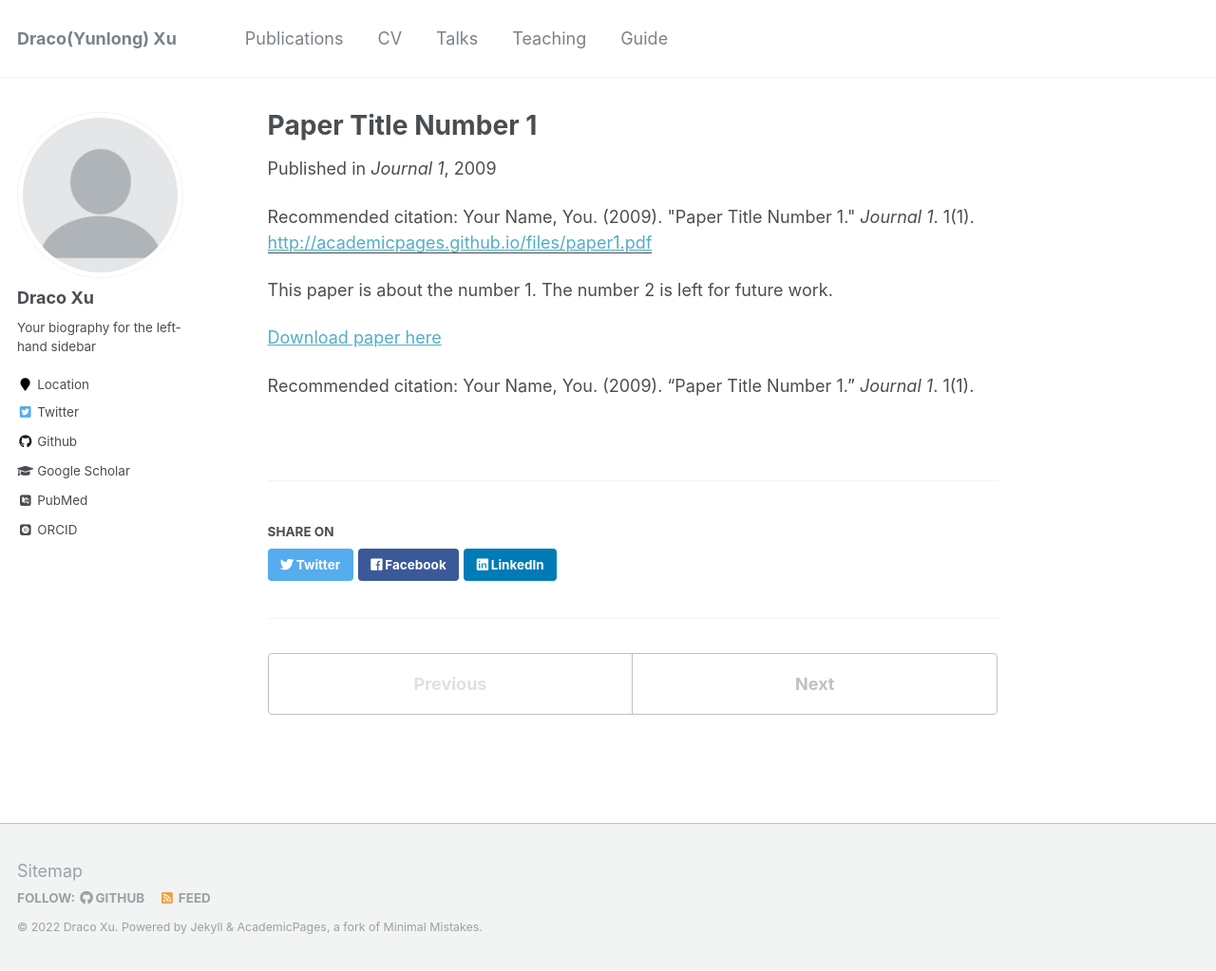
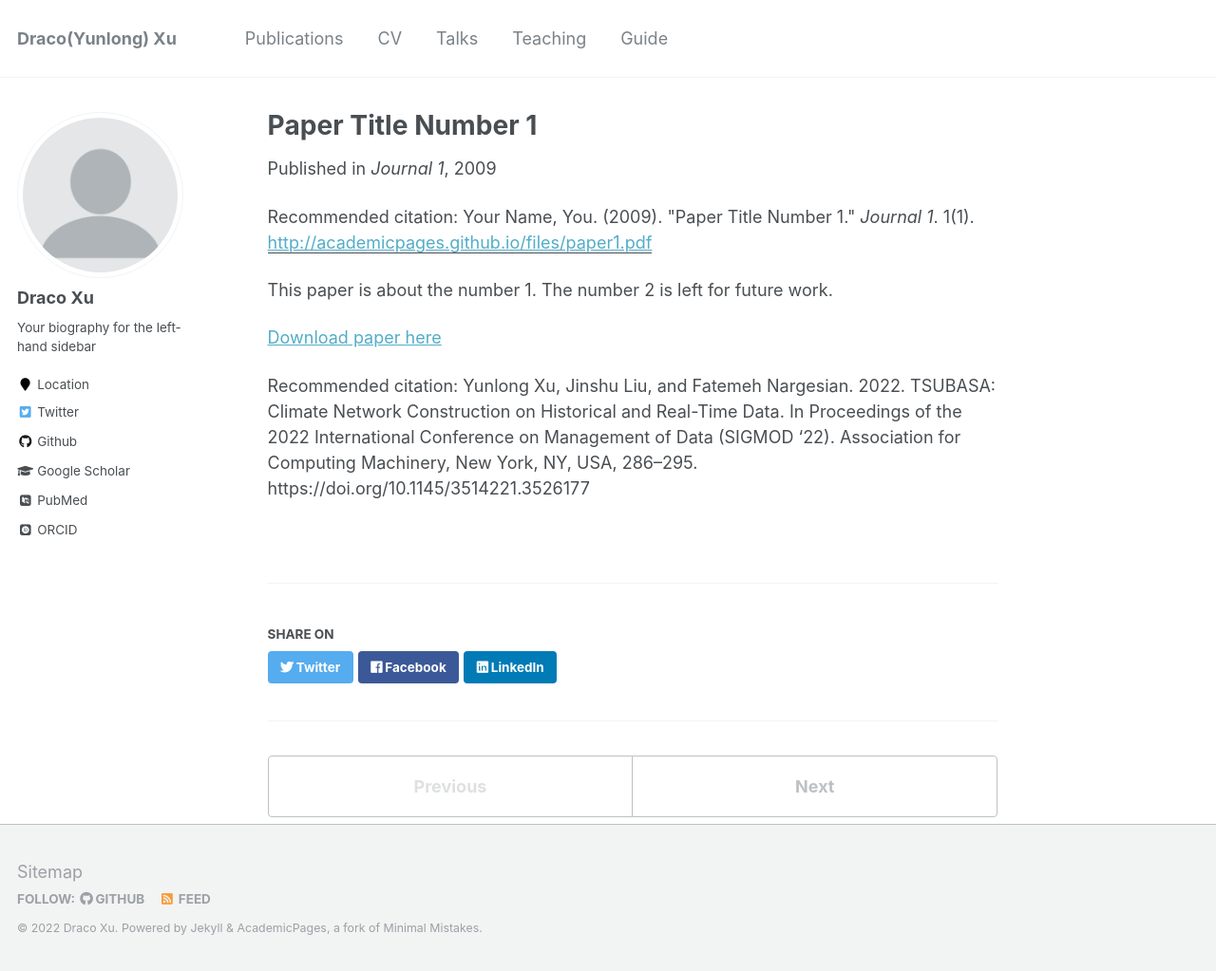
Before and after one commit to Beibaibaby/Beibaibaby.github.io, a Jekyll site: the page built from _publications/2009-10-01-paper-title-number-1.md, in a window 1280 px wide and 1023 px high. Shown: the whole window at 95% size. Built offline with Jekyll 4.4.1, drawn with Linux system fonts in a browser that asks for light colours; some web fonts are replaced.

Commit message:
Update 2009-10-01-paper-title-number-1.md

```diff
--- a/_publications/2009-10-01-paper-title-number-1.md
+++ b/_publications/2009-10-01-paper-title-number-1.md
@@ -10,6 +10,6 @@ citation: 'Your Name, You. (2009). &quot;Paper Title Number 1.&quot; <i>Journal
 ---
 This paper is about the number 1. The number 2 is left for future work.
 
-[Download paper here](http://academicpages.github.io/files/paper1.pdf)
+[Download paper here](https://dl.acm.org/doi/abs/10.1145/3514221.3526177)
 
-Recommended citation: Your Name, You. (2009). "Paper Title Number 1." <i>Journal 1</i>. 1(1).
+Recommended citation: Yunlong Xu, Jinshu Liu, and Fatemeh Nargesian. 2022. TSUBASA: Climate Network Construction on Historical and Real-Time Data. In Proceedings of the 2022 International Conference on Management of Data (SIGMOD '22). Association for Computing Machinery, New York, NY, USA, 286–295. https://doi.org/10.1145/3514221.3526177
```
